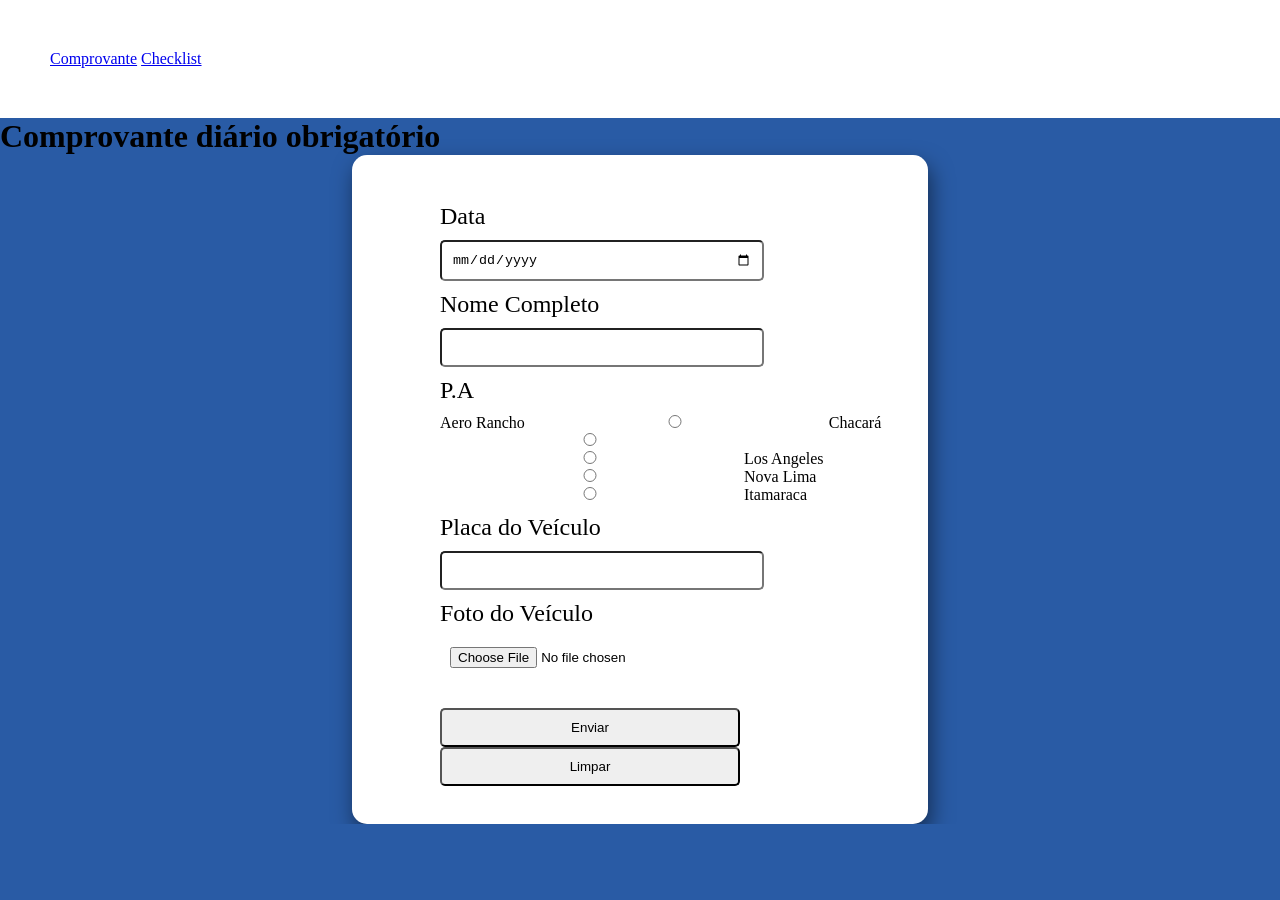
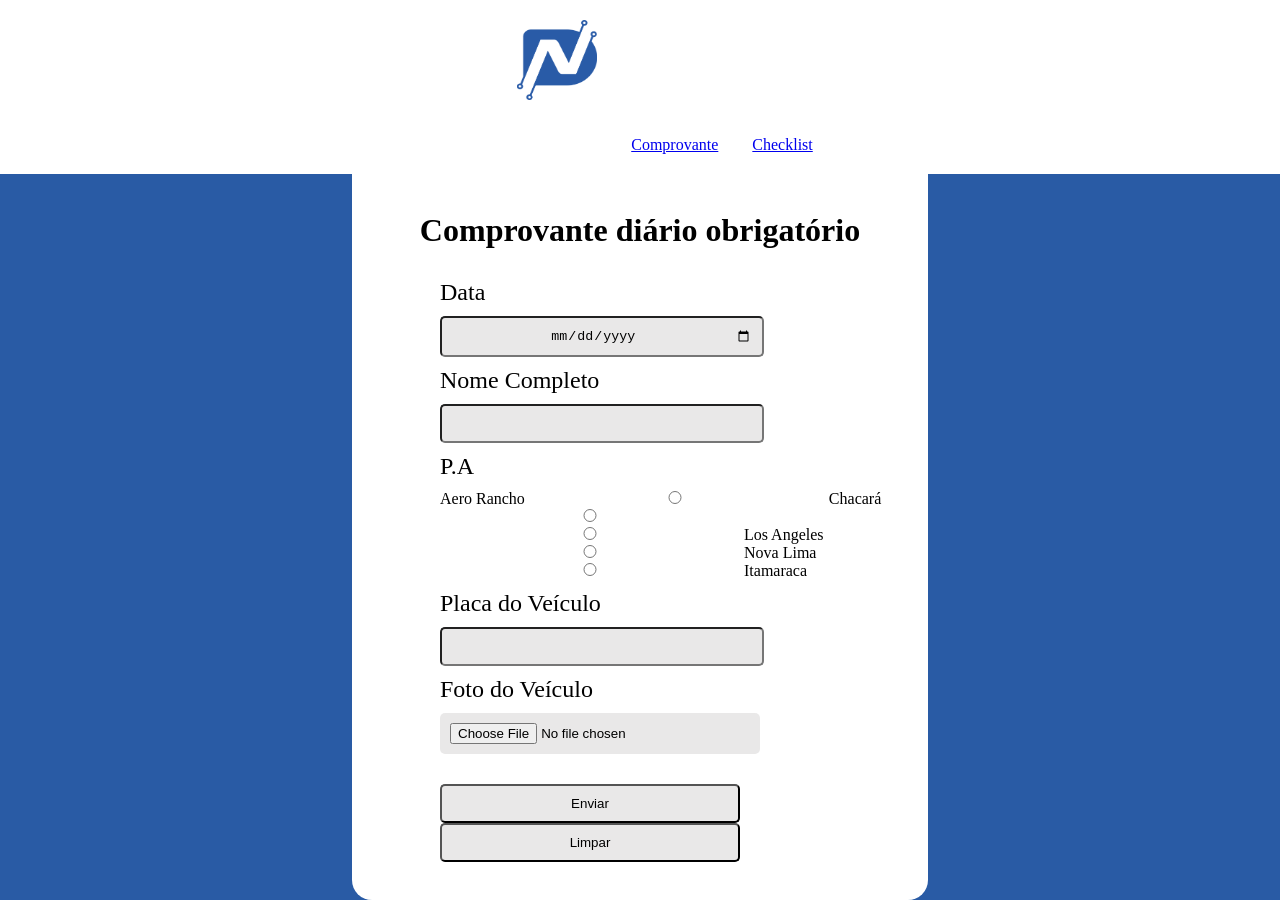
Before and after one commit to Jleandrogm/Projeto-Formulario-DigitalNet, a plain HTML site: page comprovante.html in a window 1280 px wide. Before the commit the page ends 824 px from the top, so only its background shows below. Drawn offline with Linux system fonts and the light colour scheme.

Commit message:
Finalizado o dia

```diff
--- a/comprovante.html
+++ b/comprovante.html
@@ -9,14 +9,15 @@
 <body>
     <header>
         <nav>
+            <img src="imagens/DigitalNet_ícone_azul.png" alt="Logo da DigitalNet" width="80" height="80">
             <a href="comprovante.html">Comprovante</a>
             <a href="checklist.html"> Checklist </a>
         </nav>
+    </header>
+    <main>
         <h1>
             Comprovante diário obrigatório
         </h1>
-    </header>
-    <main>
         <form action="cadastro.php" autocomplete="on">
             <section>
                 <label for="Data">
--- a/style.css
+++ b/style.css
@@ -8,20 +8,24 @@ body{
     background-color: #295ba5;
     width: 100vw;
     height: 98vh;
-
-
 }
 nav{
     background-color: white;
-    padding: 50px;
+    padding: 20px;
+    text-align: center;
 }
 nav a{
+    padding-left: 30px;
+    display: inline;
+}
+h1{
     margin: auto;
+    text-align: center;
+    padding-bottom: 20px;
 }
 
 main{
-    box-shadow: 3px 10px 21px rgba(0, 0, 0, 0.5);
-    border-radius: 15px;
+    border-radius: 0px 0px 20px 20px;
     padding: 38px;
     background-color: white;
     margin: auto;
@@ -44,6 +48,8 @@ input {
     padding: 10px; /* Aumenta o espaço interno */
     width: 300px;  /* Largura do campo */
     border-radius: 5px;
+    text-align: center;
+    background-color: rgba(168, 166, 166, 0.253);
 }
 .titulo{
     font-size: 1.5em;
```
Also changed, not shown: imagens/DigitalNet_ícone_azul.png (added).
